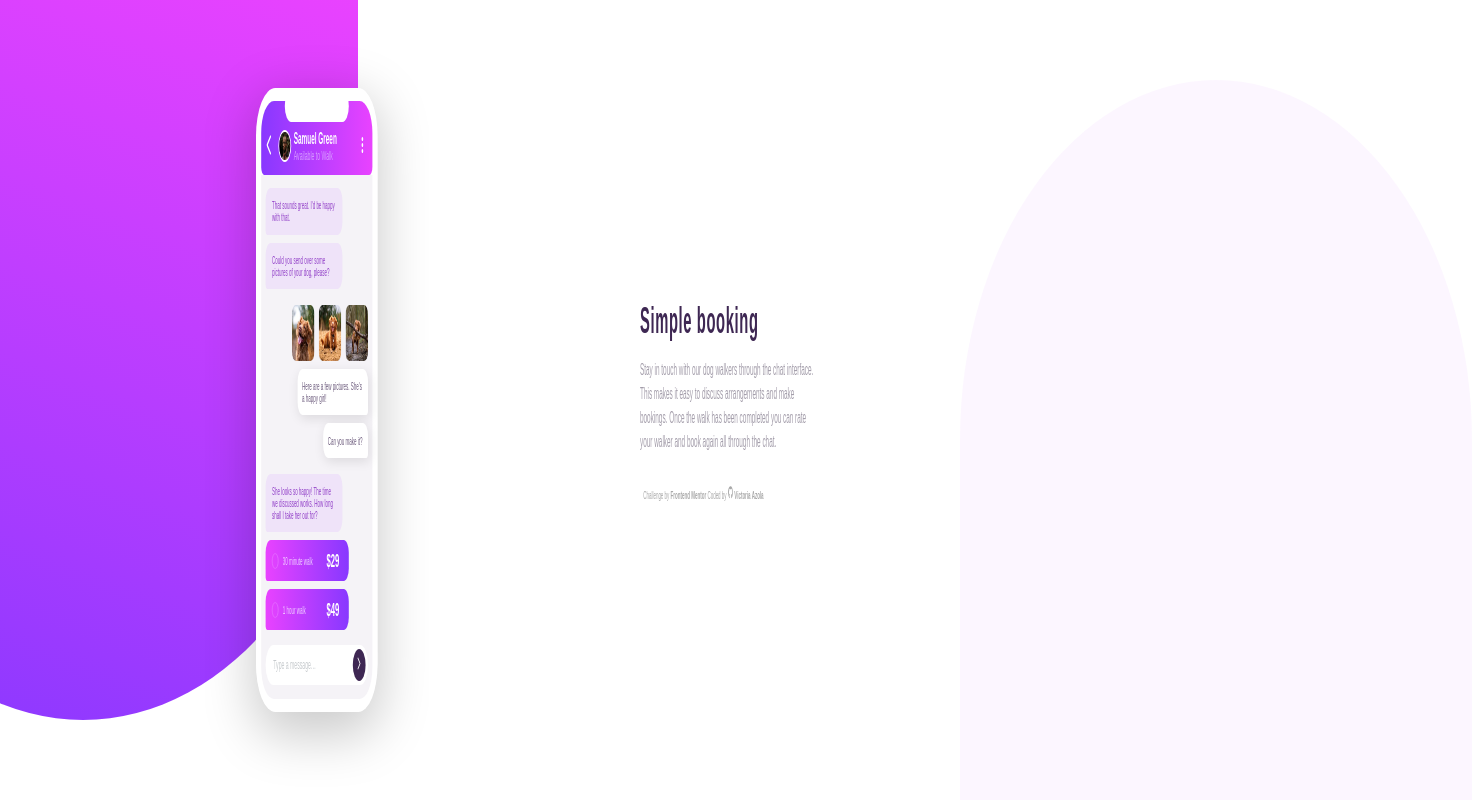
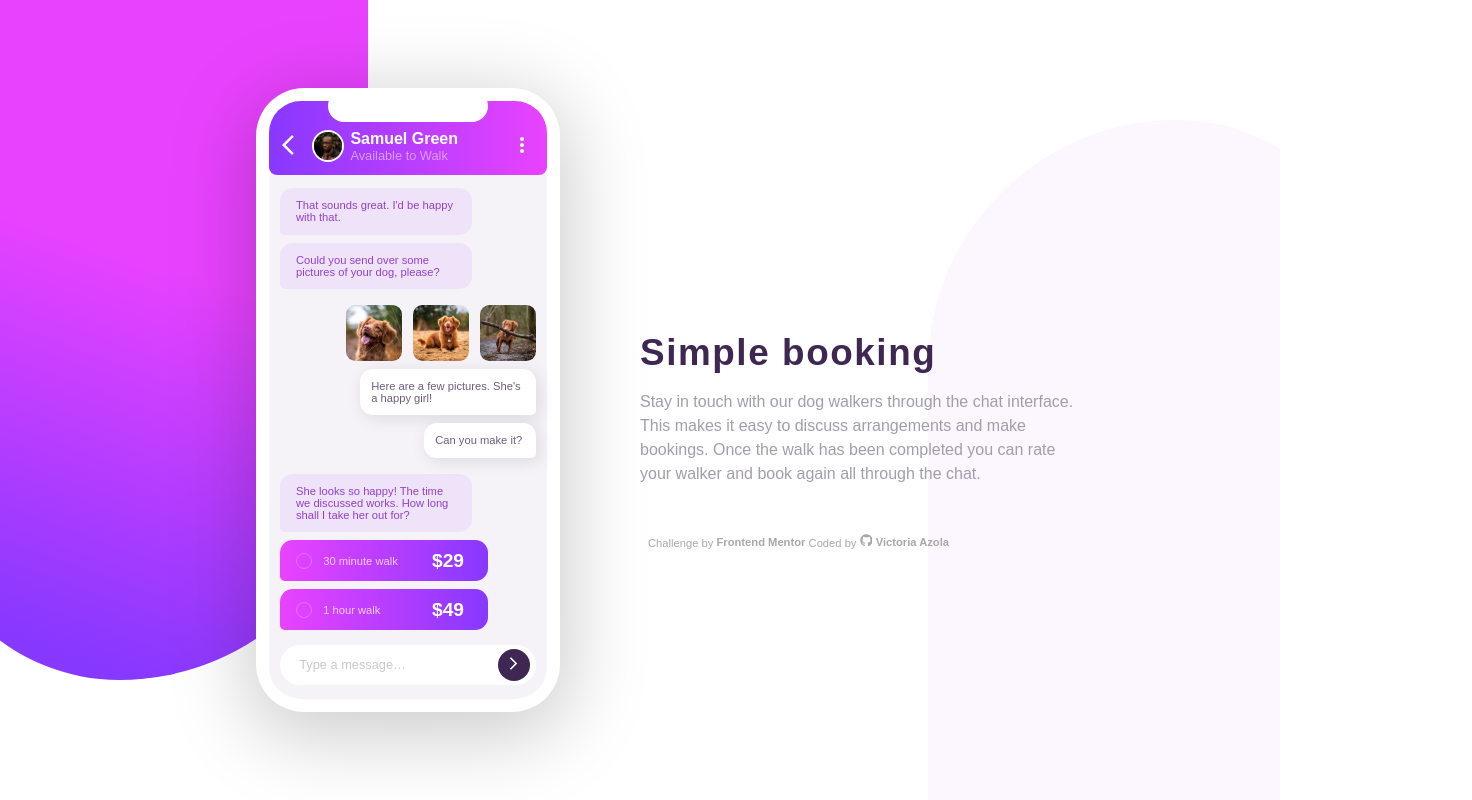
Before and after one commit to VickyAzola/ChatAppCSSIllustration, a React (Vite) app: page / in a window 1280 px wide. Shown: the whole page, 1472 px wide, since content can reach past the window. Built offline with nearby package versions, Linux system fonts and the light colour scheme.

Commit message:
Add files via upload

```diff
--- a/src/App.css
+++ b/src/App.css
@@ -2,11 +2,12 @@ main {
     display: flex;
     flex-direction: column;
     align-items: center;
-    margin-top: 4rem;
+    min-height: 100vh;
+    position: relative;
+    padding-top: 4rem;
 }
 
-.bg-color-purple::before {
-    content: "";
+.bg-color-purple {
     background: linear-gradient(200deg, hsl(293, 74%, 56%), hsl(264, 100%, 61%));
     position: absolute;
     min-width: 50%;
@@ -19,14 +20,13 @@ main {
 
 .phone-Container {
     position: relative;
-    z-index: 2;
+    z-index: 1;
 }
 
 .title-section {
     margin-top: 5rem;
     text-align: center;
-    position: relative;
-    z-index: 1;
+    max-width: 30rem;
 }
 
 .title {
@@ -44,109 +44,97 @@ main {
     margin-bottom: 3rem;
 }
 
-.bg-color-pink-mobile::before {
-    content: "";
+.bg-color-pink {
     background: hsla(276, 100%, 81%, 0.090);
     position: absolute;
     min-width: 50%;
-    height: 60vh;
+    height: 70vh;
     border-radius: 100% 0% 100% 0% / 52% 100% 0% 48% ;
     right: 0;
     bottom: 0;
     z-index: -1;
 }
 
+/*Animations*/
 
+.scale-up-center {
+    animation: scale-up-center 0.8s;
+}
 
-@media only screen and (min-width: 700px) {
+@keyframes scale-up-center {
+    0% {
+        transform: scale(.5)
+    }
+    100% {
+        transform: scale(1)
+    }
+}
+
+.scale-in-br {
+	animation: scale-in-br 1s cubic-bezier(0.250, 0.460, 0.450, 0.940) both;
+}
+
+@keyframes scale-in-br {
+    0% {
+        transform: scale(0);
+        transform-origin: 100% 100%;
+        opacity: 1;
+    }
+    100% {
+        transform: scale(1);
+        transform-origin: 100% 100%;
+        opacity: 1;
+    }
+}
+
+.scale-in-tl {
+	animation: scale-in-tl 1s cubic-bezier(0.250, 0.460, 0.450, 0.940) both;
+}
+
+@keyframes scale-in-tl {
+    0% {
+        transform: scale(0);
+        transform-origin: 0% 0%;
+        opacity: 1;
+    }
+    100% {
+        transform: scale(1);
+        transform-origin: 0% 0%;
+        opacity: 1;
+    }
+}
+
+/*Desktop*/
+
+@media only screen and (min-width: 1000px) {
     main {
-        margin-top: 8rem;
+        display: grid;
+        grid-template-columns: 1fr 1fr;
+        place-content: center;
+        padding: 0;
+        overflow: hidden;
     }
 
-    .bg-color-purple::before {
-        min-width: 80vw;
-        height: 55vh;
-        border-bottom-right-radius: 100%;
-        border-bottom-left-radius: 100%;
-        left: -30%;
-        top: 0;
-        z-index: -1;
+    .bg-color-purple {
+        background: linear-gradient(200deg, hsl(293, 100%, 63%) 40%, hsl(264, 100%, 61%) 90%);
+        min-width: 35vw;
+        height: 85vh;
+        left: -5rem;
+        border-radius: 0 0 50rem 40rem;
+    }
+
+    .bg-color-pink {
+        min-width: 35vw;
+        height: 85vh;
+        right: -6rem;
+        border-radius: 50rem 40rem 0 0;
+    }
+
+    .phone-Container {
+        left: 40%;
     }
 
     .title-section {
-        max-width: 30rem;
-    }
-
-    .description {
-        margin-bottom: 2rem;
-    }
-
-    .bg-color-pink-mobile::before {
-        display: none;
-    }
-
-    .bg-color-pink-desktop::before {
-        content: "";
-        background: hsla(276, 100%, 81%, 0.090);
-        position: absolute;
-        min-width: 50%;
-        height: 60vh;
-        border-radius: 100% 0% 100% 0% / 52% 100% 0% 48% ;
-        right: 0;
-        bottom: 0;
-        z-index: -1;
-    }
-
-
-   .scale-up-horizontal-left {
-    animation: scale-up-horizontal-left 0.8s;
-    }
-
-   @keyframes scale-up-horizontal-left{
-    0% {
-        transform: scaleX(.4);
-        transform-origin: left center;
-    }
-    100% {
-        transform: scaleX(1);
-        transform-origin: left center;
-    }
-   }
-
-}
-
-@media only screen and (min-width: 1000px) {
-
-    main {
-        position: relative;
-        display: grid;
-        grid-template-columns: 1fr 1fr;
-        min-height: 100vh;
-        place-content: center;
-        padding: 0;
-        margin-top: 0;
-    }
-
-    .bg-color-purple::before {
-        min-width: 43vw;
-        height: 90vh;
-        background: linear-gradient(200deg, hsl(293, 100%, 63%), hsl(264, 100%, 61%));
-        border-bottom-right-radius: 100%;
-        border-bottom-left-radius: 100%;
-        left: -15%;
-        top: 0;
-        z-index: -1;
-    }
-
-    .phone-Container {
-        position: absolute;
-        left: 20%;
-    }
-
-    .title-section {
-        margin-right: auto;
-        inset: 0;
-        margin-top: 0;
         text-align: left;
         max-width: 28rem;
     }
@@ -162,17 +150,4 @@ main {
     .description {
         padding-inline: 0;
     }
-
-    .bg-color-pink-desktop::before  {
-        content: "";
-        background: hsla(276, 100%, 81%, 0.090);
-        position: absolute;
-        min-width: 40vw;
-        height: 90vh;
-        border-top-left-radius: 100%;
-        border-top-right-radius: 100%;
-        right: -15%;
-        bottom: 0;
-        z-index: -1;
-    }
 }
--- a/src/App.jsx
+++ b/src/App.jsx
@@ -7,22 +7,25 @@ function App() {
   return (
     <>
       <main>
-      <div className='bg-color-purple'></div>
-        <div className='phone-Container scale-up-horizontal-left'>
+        <div className='bg-color-purple scale-in-tl'></div>
+
+        <div className='phone-Container scale-up-center'>
           <Phone />
         </div>
-        <section className='title-section scale-up-horizontal-left'>
+
+        <section className='title-section scale-up-center'>
           <h1 className='title'>Simple booking</h1>
           <p className='description'>
             Stay in touch with our dog walkers through the chat interface. This makes it easy to
             discuss arrangements and make bookings. Once the walk has been completed you can rate
             your walker and book again all through the chat.
           </p>
-          <div className='bg-color-pink-mobile'></div>
           <Credits />
         </section>
-        <div className='bg-color-pink-desktop'></div>
+
+        <div className='bg-color-pink scale-in-br'></div>
       </main>
+
     </>
   )
 }
--- a/src/componentes/Phone.jsx
+++ b/src/componentes/Phone.jsx
@@ -31,7 +31,7 @@ function Phone() {
                 </button>
             </header>
 
-            <div className='main-bg-section'>
+            <section className='main-bg-section'>
                 <div className='block-1'>
                     <p className='p-violet'>That sounds great. I&#39;d be happy with that.</p>
                     <p className='p-violet'>Could you send over some pictures of your dog, please?</p>
@@ -66,7 +66,7 @@ function Phone() {
                 </div>
 
                 <div className='type-section'>
-                    <p>Type a message…</p>
+                    <p aria-label='Click to type a message'>Type a message…</p>
                     <button className='button' aria-label='Click to send the message'>
                         <svg fill='white' xmlns="http://www.w3.org/2000/svg" height="15" viewBox="0 -960 960 960" width="15">
                             <path d="m321-80-71-71 329-329-329-329 71-71 400 400L321-80Z"/>
@@ -74,7 +74,7 @@ function Phone() {
                     </button>
                 </div>
 
-            </div>
+            </section>
         </article>
         </>
     )
```
